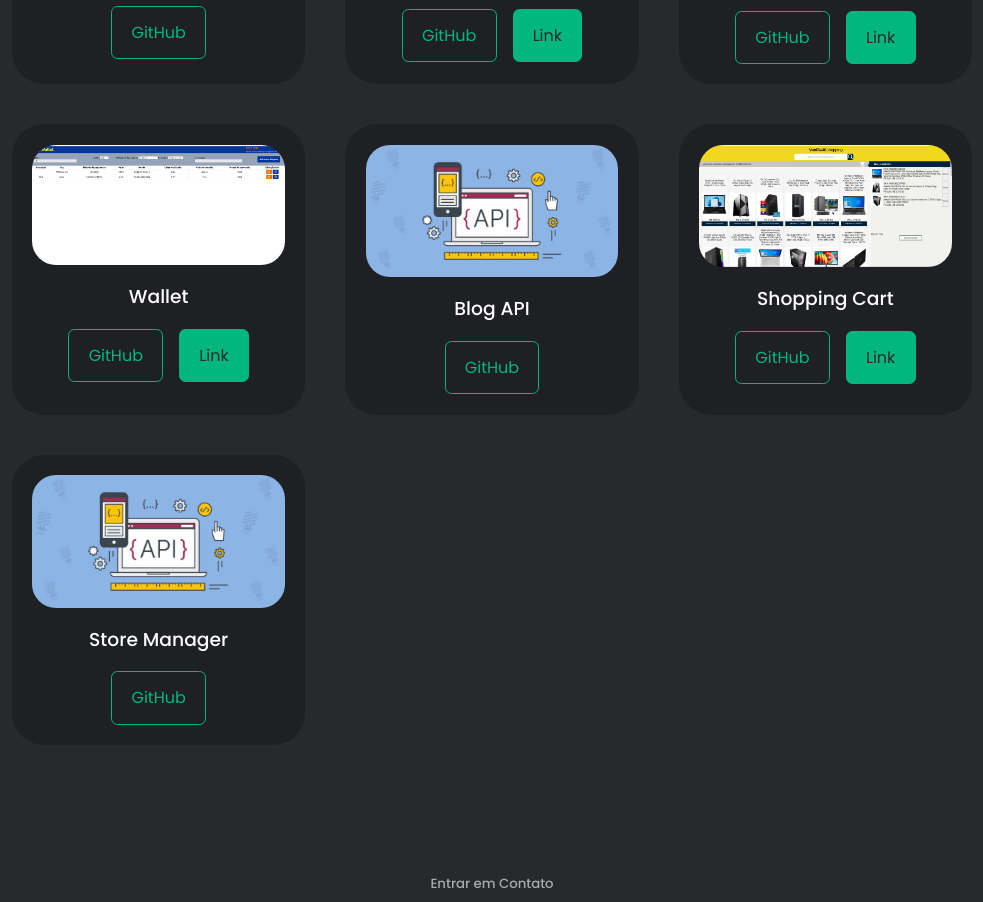
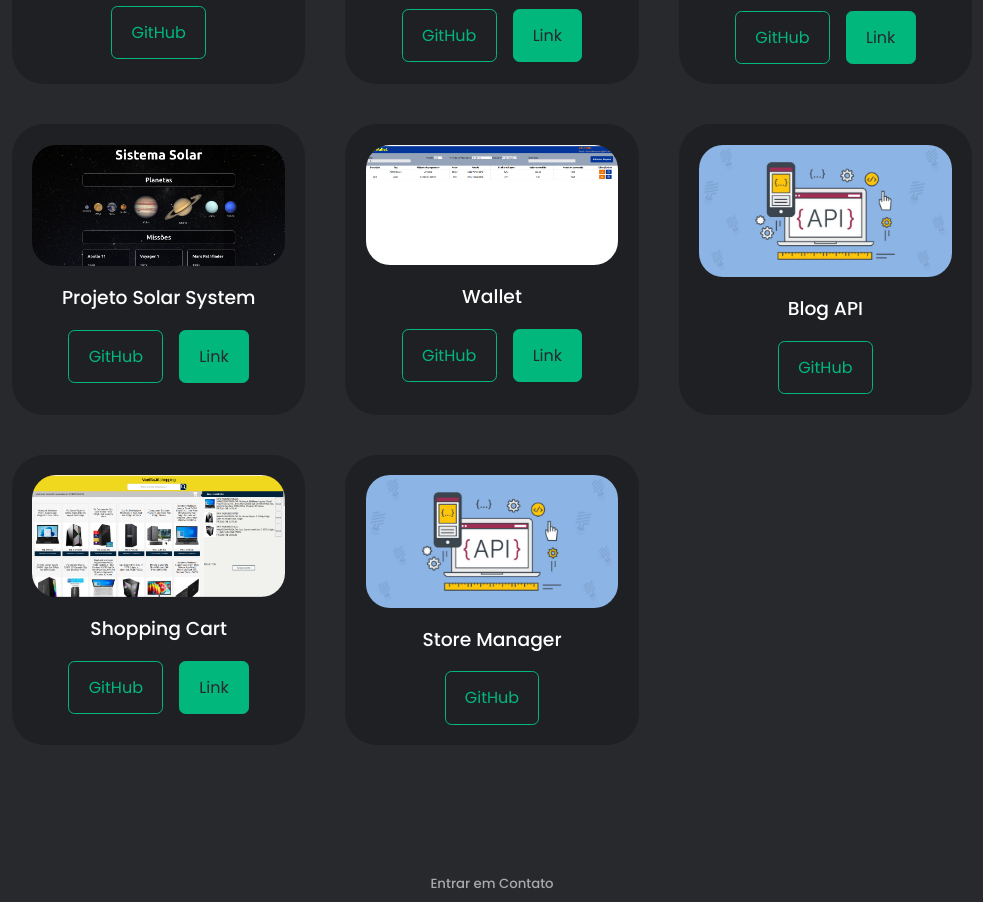
Before and after one commit to alissonrh/alissonrh.github.io, a React (Create React App) app: page / in a window 1280 px wide. Shown: the part 2460-3362 px from the top of the page, without its empty margins (148-1131 px from the left). Built offline with nearby package versions, Linux system fonts and the light colour scheme.

Commit message:
adicionei o solar system

```diff
--- a/src/components/portifolio/portfolioData.js
+++ b/src/components/portifolio/portfolioData.js
@@ -3,6 +3,7 @@ import IMG2 from '../../assets/portfolio2.png'
 import IMG3 from '../../assets/portfolio3.png'
 import IMG4 from '../../assets/portfolio4.png'
 import IMG5 from '../../assets/portfolio5.png'
+import IMG6 from '../../assets/portfolio6.png'
 import API from '../../assets/api.jpg'
 
 const data = [
@@ -29,6 +30,14 @@ const data = [
     github: 'https://github.com/alissonrh/tfc',
     link: 'https://tfc-vercel.vercel.app/leaderboard',
     type: 'fullstack'
+  },
+  {
+    id: 8,
+    image: IMG6,
+    title: 'Projeto Solar System',
+    github: 'https://github.com/alissonrh/solar-system',
+    link: 'https://alissonrh.github.io/solar-system/',
+    type: 'frontend'
   },
   {
     id: 2,
```
Also changed, not shown: src/assets/portfolio6.png (added).
